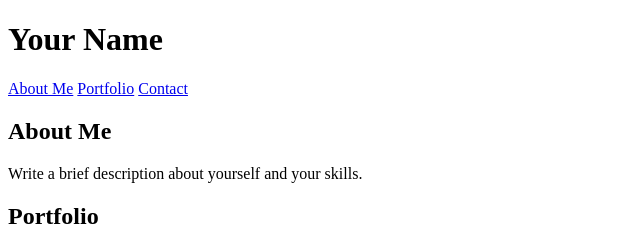
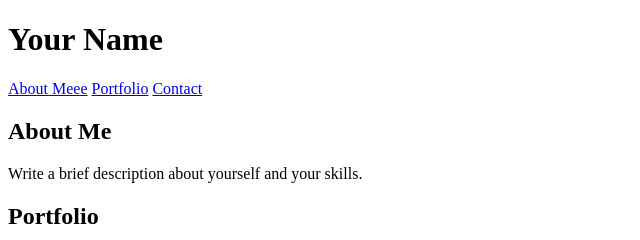
Before and after one commit to Suthera213/Suthera213.github.io, a plain HTML site: page index.html in a window 1280 px wide. Shown: the top 240 px of the page, 0-640 px from the left. Drawn offline with Linux system fonts and the light colour scheme.

Commit message:
Update index.html

```diff
--- a/index.html
+++ b/index.html
@@ -10,7 +10,7 @@
     <header>
       <h1>Your Name</h1>
       <nav>
-        <a href="#about">About Me</a>
+        <a href="#about">About Meee</a>
         <a href="#portfolio">Portfolio</a>
         <a href="#contact">Contact</a>
       </nav>
```
